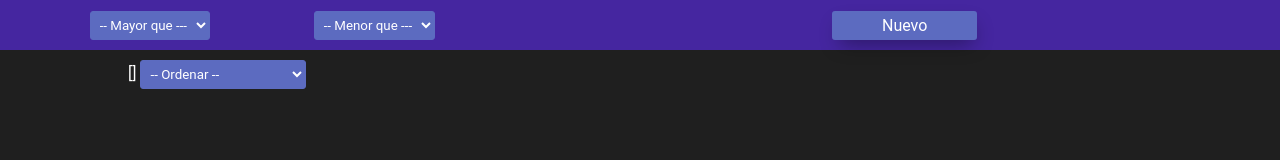
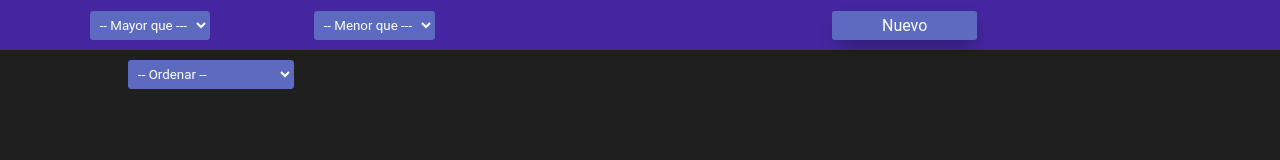
Before and after one commit to shashinvision/front_heroes, a Nuxt app: page / in a window 1280 px wide. Shown: the top 160 px of the page. Built offline with nearby package versions, Linux system fonts and the light colour scheme.

Commit message:
remove commets

```diff
--- a/components/Content.vue
+++ b/components/Content.vue
@@ -1,6 +1,5 @@
 <template>
   <div id="contenedor" class="content centrar">
-    {{ getContadores }}
     <select name="" id="ordenarSelect" v-model="orden">
       <option value="">-- Ordenar --</option>
       <option value="asc_nom">Ascendente nombre</option>
```
